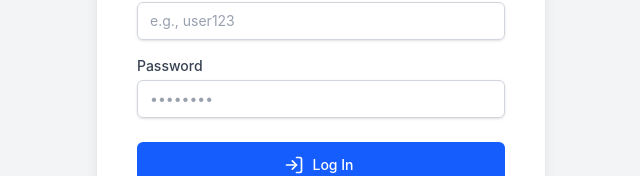
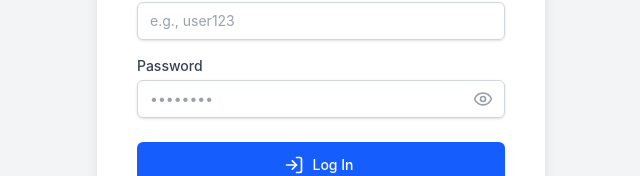
Before and after one commit to eloisa-alesqui/alesqui-intelligence-frontend, a React (Vite) app: page /login in a window 1280 px wide. Shown: the part 473-649 px from the top of the page, without its empty margins (319-959 px from the left). Built offline with nearby package versions, Linux system fonts and the light colour scheme; no server answers.

Commit message:
feat: add password visibility toggle to login page

```diff
--- a/src/App.tsx
+++ b/src/App.tsx
@@ -43,10 +43,10 @@
                         <Route path="/chat" element={<ChatTab />} />
                     </Route>
 
-                    {/* --- Group 2: Routes that require the 'ROLE_IT' role --- */}
+                    {/* --- Group 2: Routes that require the 'ROLE_IT', 'ROLE_SUPERADMIN' or 'ROLE_TRIAL' role --- */}
                     {/* We pass the required role to this ProtectedRoute. */}
                     {/* The component will handle both authentication and role validation. */}
-                    <Route element={<ProtectedRoute roles={['ROLE_IT', 'ROLE_SUPERADMIN']} />}>
+                    <Route element={<ProtectedRoute roles={['ROLE_IT', 'ROLE_SUPERADMIN', 'ROLE_TRIAL']} />}>
                         <Route path="/setup" element={<SetupTab />} />
                         <Route path="/apis" element={<ApiList />} />
                         <Route path="/apis/:apiId" element={<ManageApiPage />} />
--- a/src/pages/LoginPage.tsx
+++ b/src/pages/LoginPage.tsx
@@ -1,7 +1,7 @@
 import React, { useState } from 'react';
 import { useAuth } from '../context/AuthContext';
 import { useNavigate } from 'react-router-dom';
-import { LogIn } from 'lucide-react';
+import { LogIn, Eye, EyeOff } from 'lucide-react';
 
 // Import your logo image. Adjust the path if necessary.
 import logo from '../assets/logo.png'; // Make sure this path is correct
@@ -16,6 +16,7 @@
     const [password, setPassword] = useState('');
     const [error, setError] = useState('');
     const [isLoading, setIsLoading] = useState(false);
+    const [showPassword, setShowPassword] = useState(false);
 
     const { login } = useAuth();
     const navigate = useNavigate();
@@ -98,19 +99,31 @@
                             >
                                 Password
                             </label>
-                            <div className="mt-1">
+                            <div className="mt-1 relative">
                                 <input
                                     id="password"
                                     name="password"
-                                    type="password"
+                                    type={showPassword ? "text" : "password"}
                                     autoComplete="current-password"
                                     required
-                                    className="appearance-none block w-full px-3 py-2 border border-gray-300 rounded-md shadow-sm placeholder-gray-400 focus:outline-none focus:ring-blue-500 focus:border-blue-500 sm:text-sm"
+                                    className="appearance-none block w-full px-3 py-2 pr-10 border border-gray-300 rounded-md shadow-sm placeholder-gray-400 focus:outline-none focus:ring-blue-500 focus:border-blue-500 sm:text-sm"
                                     placeholder="••••••••"
                                     value={password}
                                     onChange={(e) => setPassword(e.target.value)}
                                     disabled={isLoading}
                                 />
+                                <button
+                                    type="button"
+                                    onClick={() => setShowPassword(!showPassword)}
+                                    className="absolute inset-y-0 right-0 pr-3 flex items-center text-gray-400 hover:text-gray-600"
+                                    disabled={isLoading}
+                                >
+                                    {showPassword ? (
+                                        <EyeOff className="h-5 w-5" />
+                                    ) : (
+                                        <Eye className="h-5 w-5" />
+                                    )}
+                                </button>
                             </div>
                         </div>
                     </div>
```
